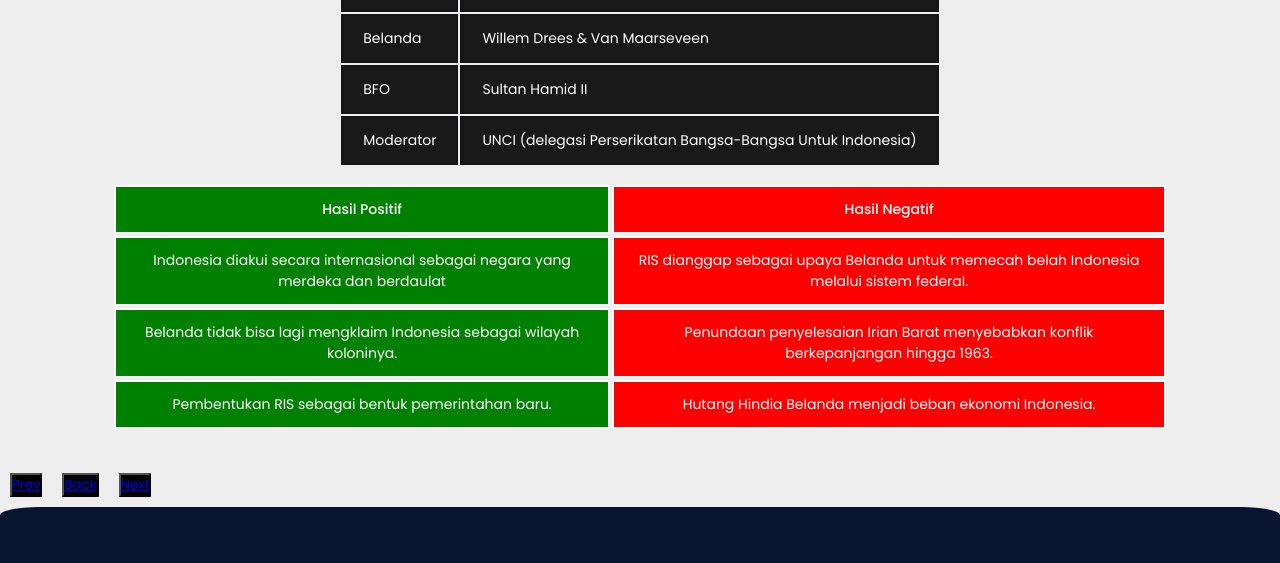
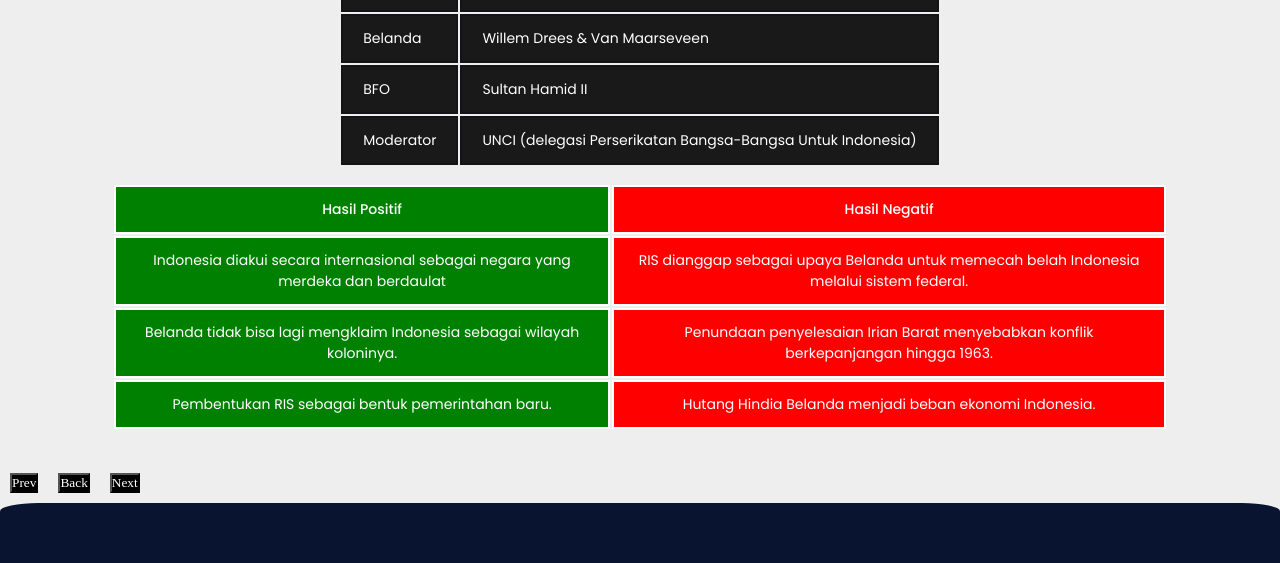
Before and after one commit to JihadZaidan/Fixed-Transhistory, a plain HTML site: page components/informasi_kmb.html in a window 1280 px wide. Shown: the part 817-1380 px from the top of the page. Drawn offline with nearby package versions, Linux system fonts and the light colour scheme; files whose address does not match are found by name.

Commit message:
Update informasi_kmb.html

```diff
--- a/components/informasi_kmb.html
+++ b/components/informasi_kmb.html
@@ -158,9 +158,9 @@
     </div>
 
     <div class="btn-list" style="padding: 10px; display: flex; flex-direction: rows; gap: 20px; width: 100%;">
-        <button class="btn-isi" style="background: black; color: white; font-family: DM Sans,serif;"><a href="#">Prev</a></button>
-        <button class="btn-isi" style="background: black; color: white; font-family: DM Sans,serif;"><a href="./Nasional.html">Back</a></button>
-        <button class="btn-isi" style="background: black; color: white; font-family: DM Sans,serif;"><a href="#">Next</a></button>
+        <button class="btn-isi" style="background: black; color: white; font-family: DM Sans,serif;">Prev</button>
+        <button class="btn-isi" style="background: black; color: white; font-family: DM Sans,serif;">Back</button>
+        <button class="btn-isi" style="background: black; color: white; font-family: DM Sans,serif;">Next</button>
     </div>
 
     <footer>
```
